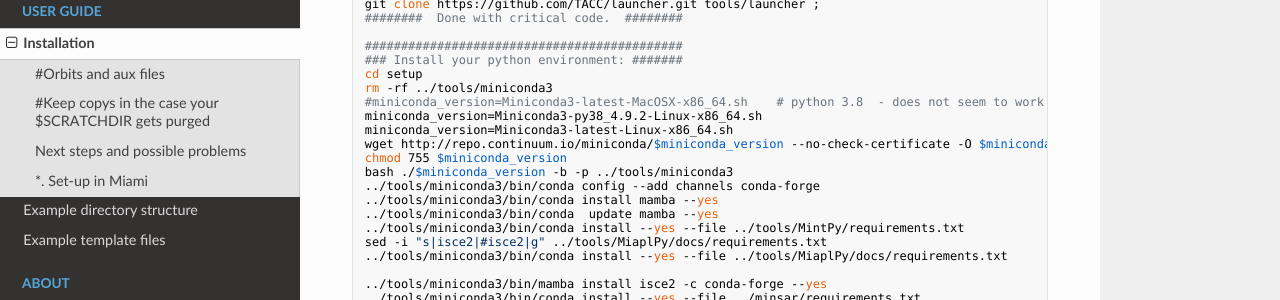
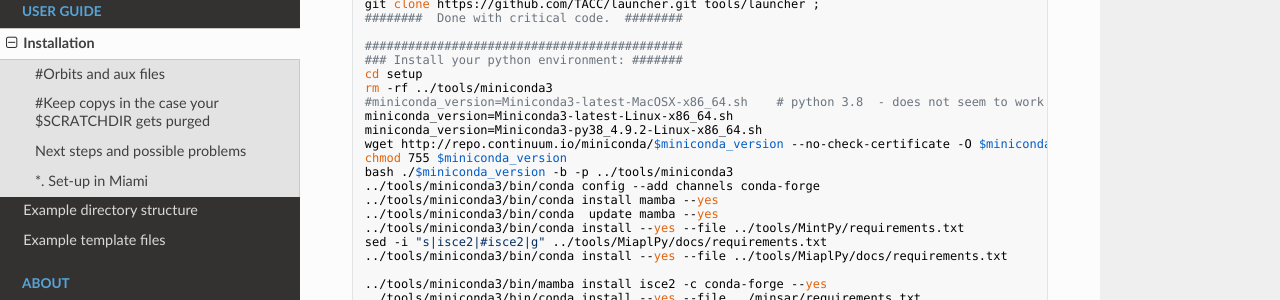
Before and after one commit to geodesymiami/rsmas_insar, an MkDocs documentation site: the page built from docs/installation.md, in a window 1280 px wide and 900 px high, scrolled down 580 px. Shown: the part 151-451 px from the top of the window. Built offline with MkDocs 1.6.1, drawn with Linux system fonts in a browser that asks for light colours; nearby versions of some CDN libraries.

```diff
--- a/docs/installation.md
+++ b/docs/installation.md
@@ -40,8 +40,8 @@ git clone https://github.com/TACC/launcher.git tools/launcher ;
 cd setup
 rm -rf ../tools/miniconda3
 #miniconda_version=Miniconda3-latest-MacOSX-x86_64.sh    # python 3.8  - does not seem to work
+miniconda_version=Miniconda3-latest-Linux-x86_64.sh
 miniconda_version=Miniconda3-py38_4.9.2-Linux-x86_64.sh
-miniconda_version=Miniconda3-latest-Linux-x86_64.sh
 wget http://repo.continuum.io/miniconda/$miniconda_version --no-check-certificate -O $miniconda_version #; if ($? != 0) exit;
 chmod 755 $miniconda_version
 bash ./$miniconda_version -b -p ../tools/miniconda3
```
